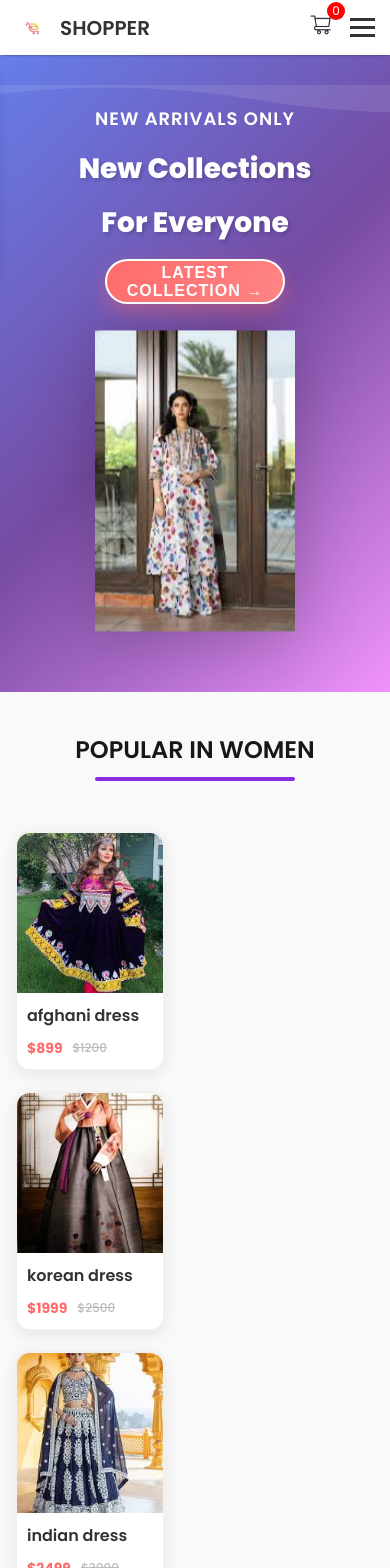
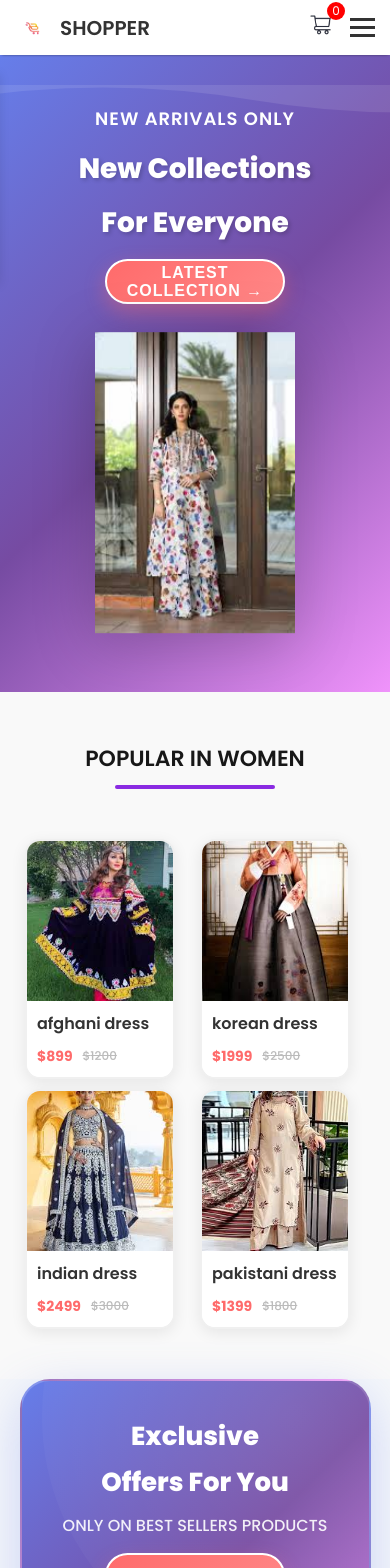
Before and after one commit to sarakhushi0347-cyber/e-commerce, a React (Create React App) app: page / in a window 390 px wide. Shown: the top 1568 px of the page. Built offline with nearby package versions, Linux system fonts and the light colour scheme.

Commit message:
Update Popular.css

```diff
--- a/src/Components/Popular/Popular.css
+++ b/src/Components/Popular/Popular.css
@@ -5,9 +5,10 @@
   gap: 10px;
   padding: 60px 20px;
   background: #f9f9f9;
-  animation: fadeIn 1s ease-in-out;
+  animation: fadeIn 0.8s ease-in-out;
 }
 
+/* Heading */
 .popular h1 {
   color: #171717;
   font-size: 40px;
@@ -16,32 +17,34 @@
 }
 
 .popular hr {
-  width: 200px;
+  width: 160px;
   height: 4px;
   border-radius: 10px;
   background: #8a2be2;
   border: none;
 }
 
+/* GRID */
 .popular-container {
   margin-top: 40px;
   display: grid;
-  grid-template-columns: repeat(4, 1fr);
-  gap: 30px;
+  grid-template-columns: repeat(4, minmax(0, 1fr)); /* Desktop 4 */
+  gap: 25px;
   width: 100%;
   max-width: 1200px;
+  padding: 0 10px;
 }
 
-/* Card Animation */
+/* CARD HOVER */
 .popular-container > * {
-  transition: 0.3s ease;
+  transition: all 0.3s ease;
 }
 
 .popular-container > *:hover {
   transform: translateY(-10px);
 }
 
-/* Fade Animation */
+/* Animation */
 @keyframes fadeIn {
   from {
     opacity: 0;
@@ -53,40 +56,57 @@
   }
 }
 
+/* ===================== */
+/* RESPONSIVE BREAKPOINTS */
+/* ===================== */
+
+/* Laptop */
+@media (max-width: 1280px) {
+  .popular-container {
+    grid-template-columns: repeat(3, 1fr);
+  }
+
+  .popular h1 {
+    font-size: 34px;
+  }
+}
+
 /* Tablet */
 @media (max-width: 1024px) {
   .popular-container {
-    grid-template-columns: repeat(3, 1fr);
+    grid-template-columns: repeat(2, 1fr);
     gap: 20px;
   }
 
   .popular h1 {
-    font-size: 32px;
+    font-size: 30px;
   }
 }
 
 /* Mobile */
 @media (max-width: 768px) {
+  .popular {
+    padding: 50px 15px;
+  }
+
   .popular-container {
-    grid-template-columns: repeat(2, 1fr);
+    grid-template-columns: repeat(2, 1fr); /* IMPORTANT: 2 columns */
+    gap: 15px;
   }
 
   .popular h1 {
-    font-size: 28px;
+    font-size: 26px;
   }
 }
 
 /* Small Mobile */
 @media (max-width: 480px) {
   .popular-container {
-    grid-template-columns: 1fr;
-  }
-
-  .popular {
-    padding: 40px 15px;
+    grid-template-columns: repeat(2, 1fr); /* still 2 columns */
+    gap: 10px;
   }
 
   .popular h1 {
-    font-size: 24px;
+    font-size: 22px;
   }
 }
```
